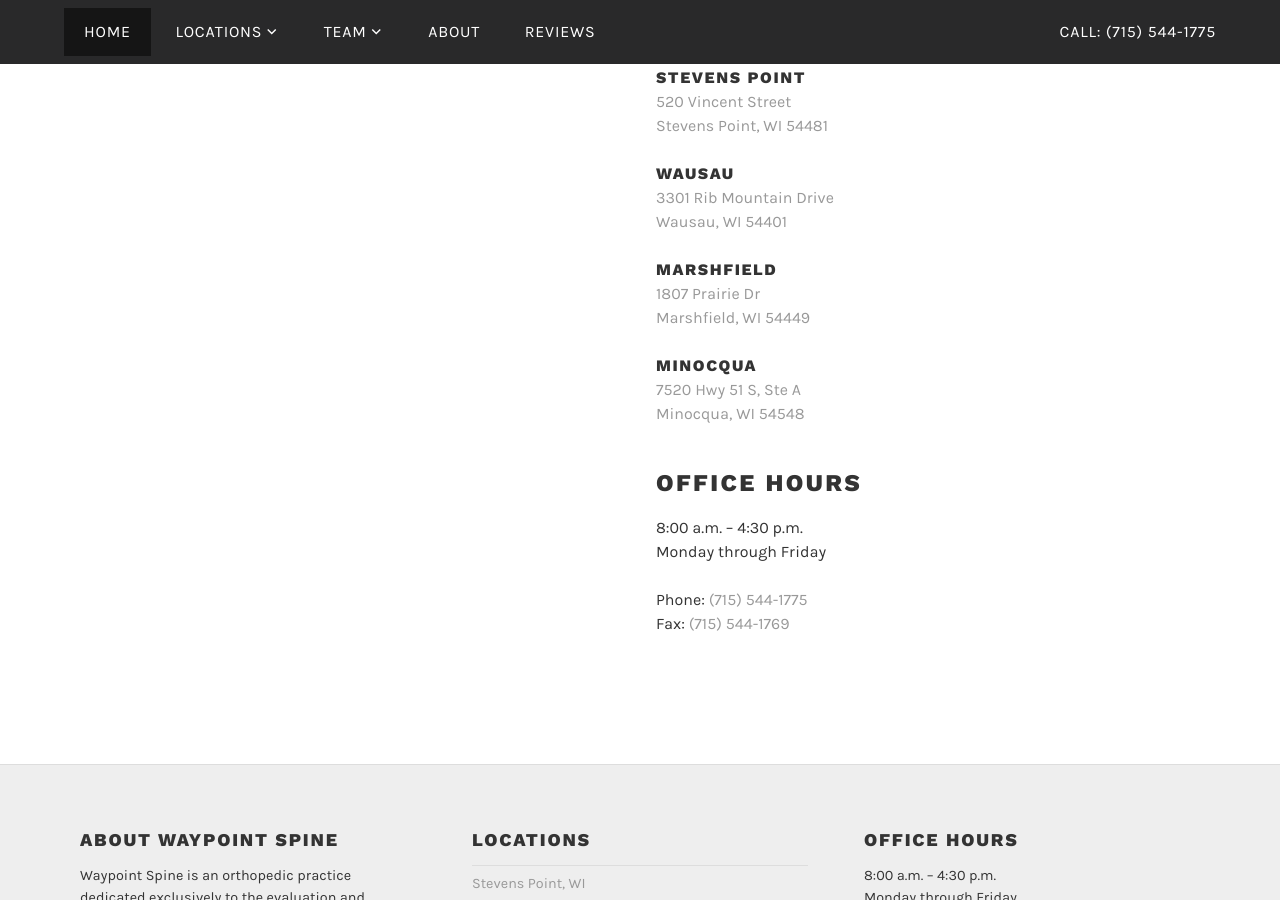
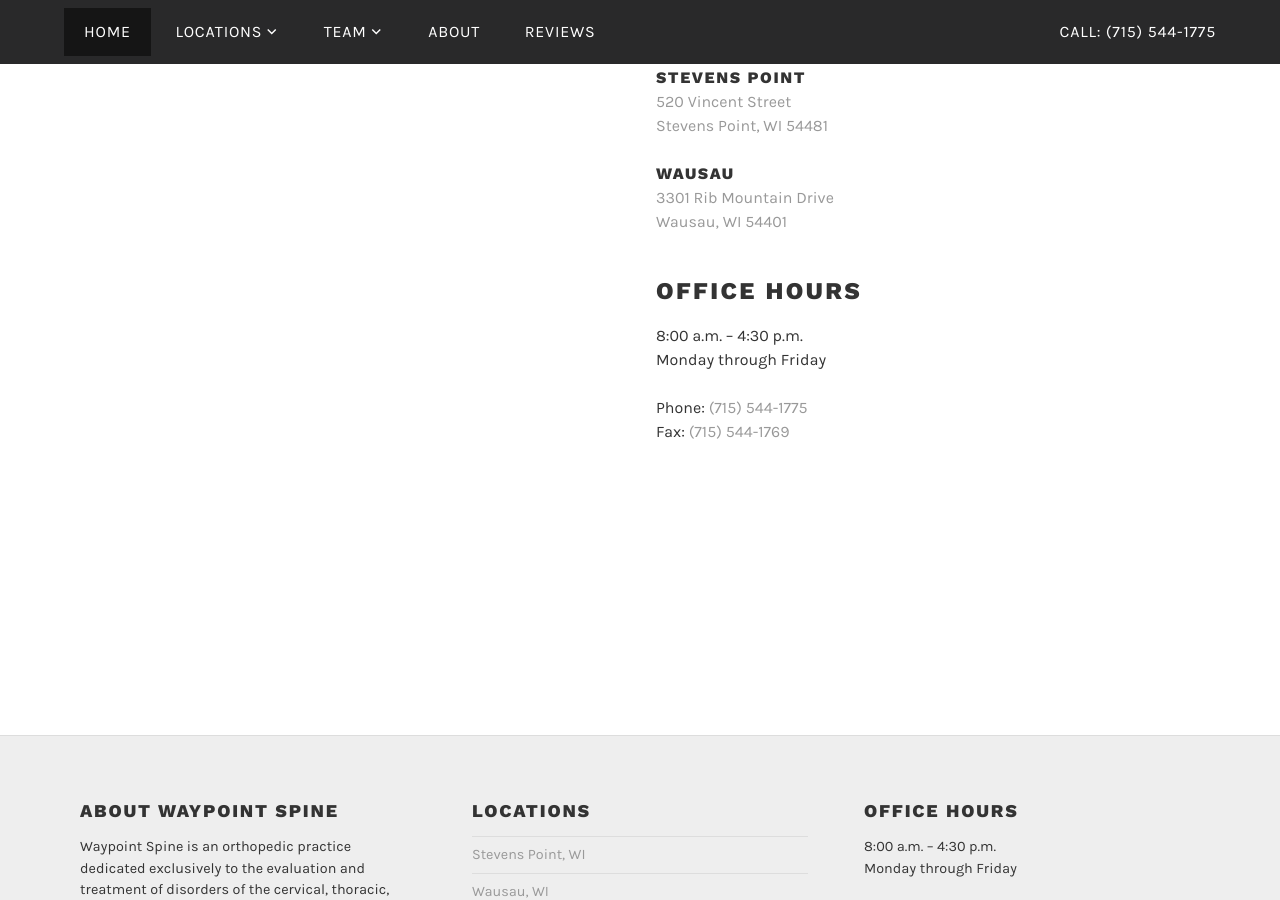
Before and after one commit to lfairchild/waypoint-spine, a Jekyll site: the page built from index.html, in a window 1280 px wide and 900 px high, scrolled down 5974 px. Built offline with Jekyll 4.4.1, drawn with Linux system fonts in a browser that asks for light colours.

Commit message:
Update index.html

```diff
--- a/index.html
+++ b/index.html
@@ -146,10 +146,6 @@ Wide Bore MRI, a system designed to help maximize comfort for patients. <a href=
         </p>
         <p itemscope="" itemtype="http://schema.org/PostalAddress" itemprop="address"><span class="address-header">Wausau</span><br/><a href="{{ "/locations/wausau-wi/" | relative_url }}">3301 Rib Mountain Drive<br />Wausau, WI 54401</a>
         </p>
-        <p itemscope="" itemtype="http://schema.org/PostalAddress" itemprop="address"><span class="address-header">Marshfield</span><br/><a href="{{ "/locations/marshfield-wi/" | relative_url }}">1807 Prairie Dr<br />Marshfield, WI 54449</a>
-        </p>
-        <p itemscope="" itemtype="http://schema.org/PostalAddress" itemprop="address"><span class="address-header">Minocqua</span><br/><a href="{{ "/locations/minocqua-wi/" | relative_url }}">7520 Hwy 51 S, Ste A<br />Minocqua, WI 54548</a>
-        </p>
         </span>
         <h3>Office Hours</h3>
         <p><time itemprop="openingHours" datetime="Mo-Fr 08:00-16:30">8:00 a.m. &ndash; 4:30 p.m.<br />Monday through Friday</time></p>
```
